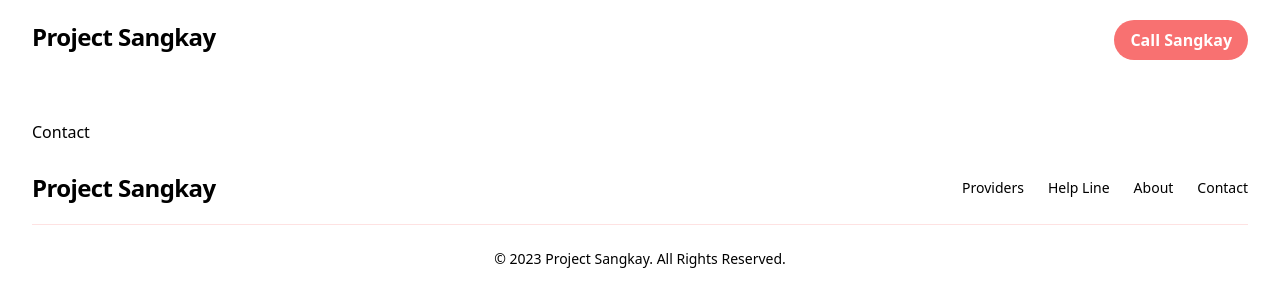
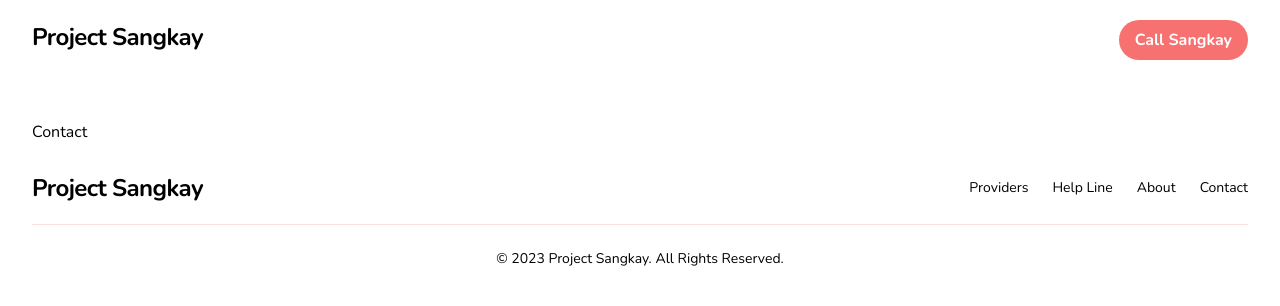
Before and after one commit to kyahAndoy3zero/sangkay-website, a Next.js app: page /contact-us in a window 1280 px wide. Shown: the top 306 px of the page. Built offline with nearby package versions, Linux system fonts and the light colour scheme.

Commit message:
Nunito style added

```diff
--- a/styles/globals.css
+++ b/styles/globals.css
@@ -1,7 +1,8 @@
-
+@import url('https://fonts.googleapis.com/css2?family=Nunito:wght@300;400;600;700&display=swap');
 @tailwind base;
 @tailwind components;
 @tailwind utilities;
+
 
 
 
```
